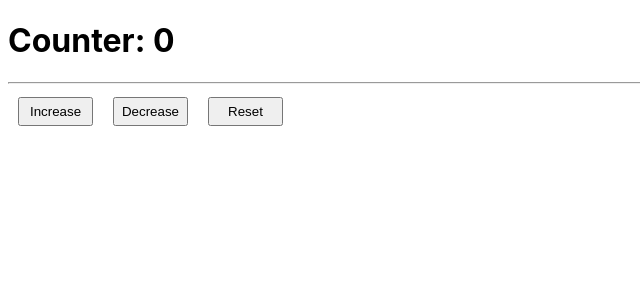
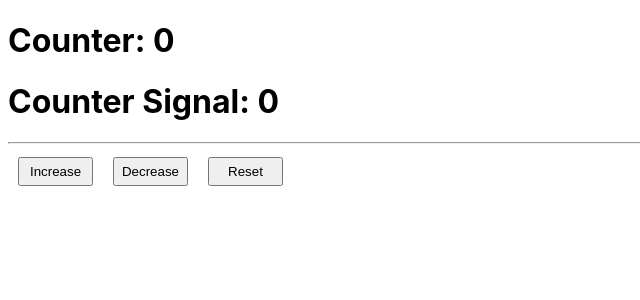
Before and after one commit to rafalejandrorh/AngularDevTalles, an Angular app in the folder 01-bases/: page /counter in a window 1280 px wide. Shown: the top 300 px of the page, without its empty margins (0-640 px from the left). Built offline with nearby package versions, Linux system fonts and the light colour scheme.

Commit message:
Use Signal

```diff
--- a/01-bases/src/app/pages/counter/counter-page.component.html
+++ b/01-bases/src/app/pages/counter/counter-page.component.html
@@ -1,4 +1,5 @@
 <h1> Counter: {{ counter }} </h1>
+<h1> Counter Signal: {{ counterSignal() }} </h1>
 <hr>
 <button (click)="increaseBy(1)">Increase</button>
 <button (click)="decreaseBy(1)">Decrease</button>
--- a/01-bases/src/app/pages/counter/counter-page.component.ts
+++ b/01-bases/src/app/pages/counter/counter-page.component.ts
@@ -1,4 +1,4 @@
-import { Component } from '@angular/core';
+import { Component, signal } from '@angular/core';
 
 @Component({
   selector: 'app-counter',
@@ -9,16 +9,20 @@ import { Component } from '@angular/core';
 })
 export class CounterPageComponent {
   counter = 0;
+  counterSignal = signal(0);
 
   increaseBy(value: number) {
     this.counter += value;
+    this.counterSignal.update((current) => current + value);
   }
 
   decreaseBy(value: number) {
     this.counter -= value;
+    this.counterSignal.update((current) => current - value);
   }
 
   resetCounter() {
     this.counter = 0;
+    this.counterSignal.set(0);
   }
 }
```
